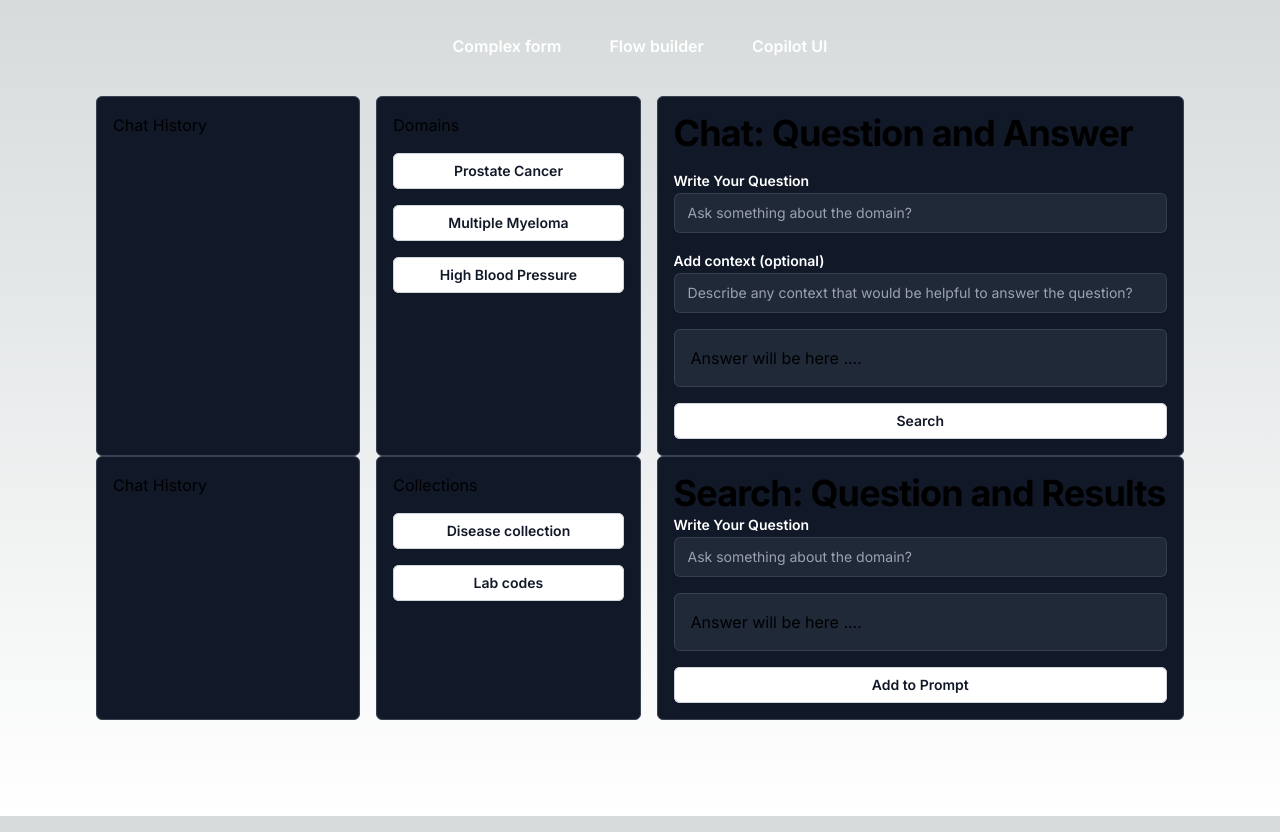
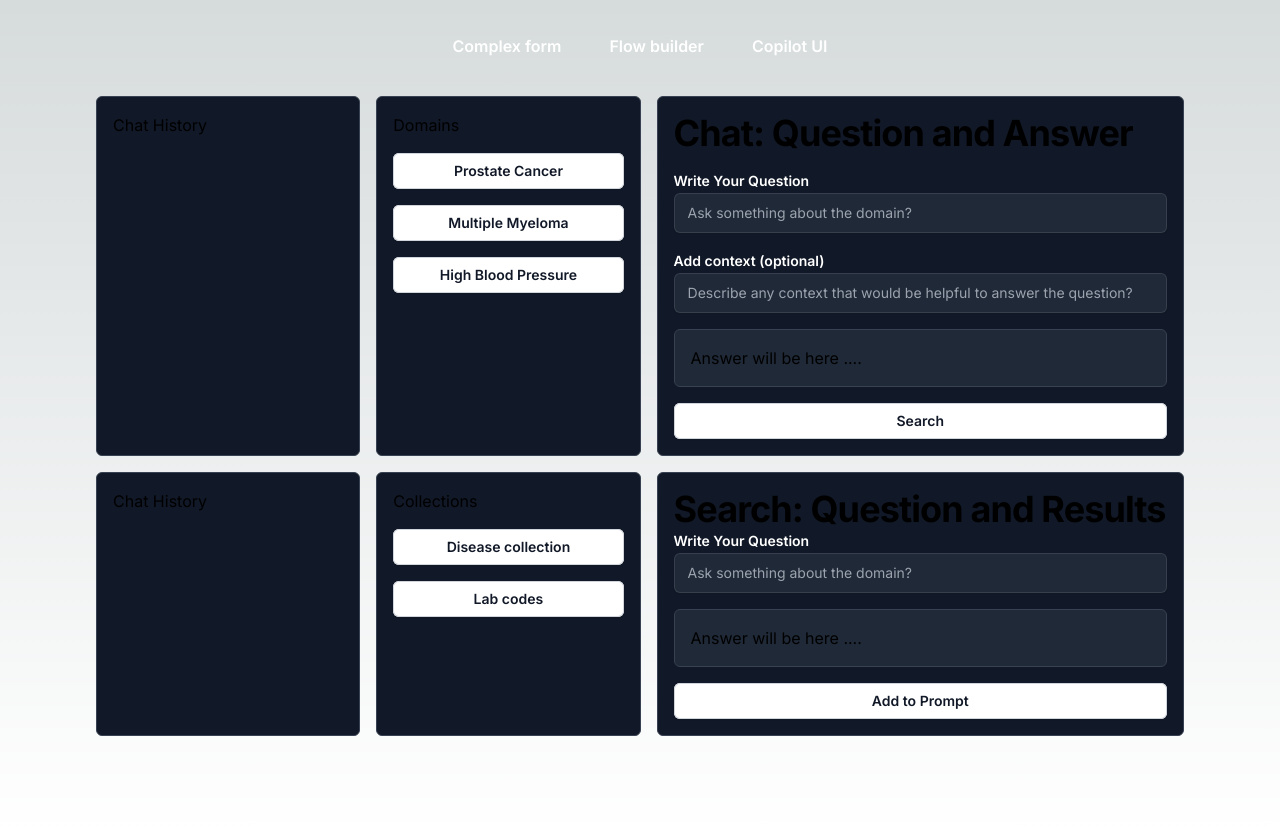
Before and after one commit to AliakseiPaseishvili/nextjs-example, a Next.js app: page /copilot in a window 1280 px wide. Built offline with nearby package versions, Linux system fonts and the light colour scheme.

Commit message:
Updated ui for copilot

```diff
--- a/src/features/copilot/components/CopilotWrapper.tsx
+++ b/src/features/copilot/components/CopilotWrapper.tsx
@@ -8,6 +8,7 @@ import { Collections } from "./Collections";
 import { Search } from "./Search";
 
 export const CopilotWrapper = () => (
+  <div className="w-full flex flex-col gap-4">
   <DomainProvider>
     <div className="w-full flex direction-row gap-4">
       <QuestionsProvider>
@@ -22,4 +23,5 @@ export const CopilotWrapper = () => (
       <Search />
     </div>
   </DomainProvider>
+  </div>
 );
```
